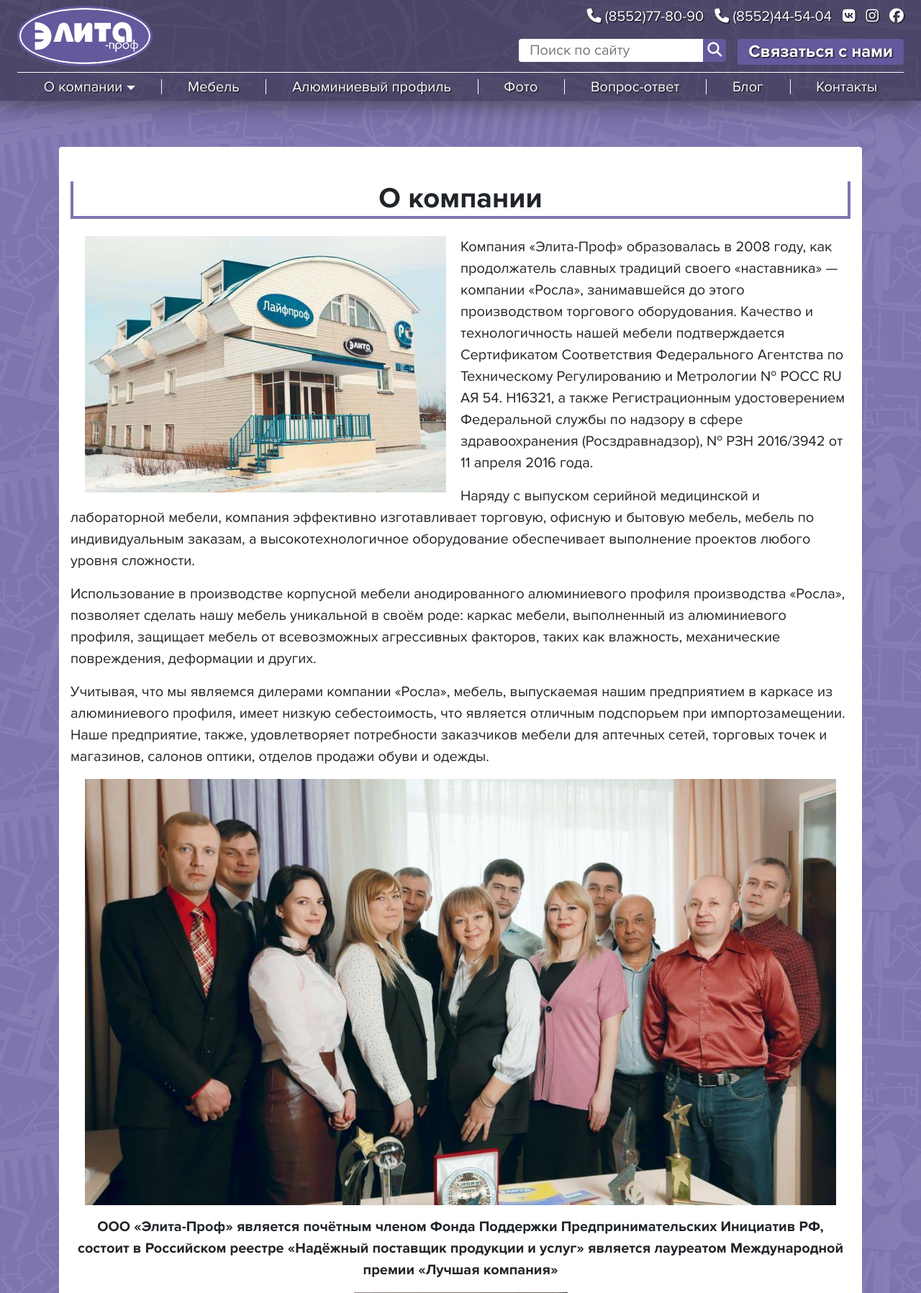
After one commit to aavday/elita-prof, a PHP site: page /o-kompanii/ in a window 1280 px wide. The commit adds this page. Shown: the top 1796 px of the page at 72% size. Run offline with PHP 8.4, Linux system fonts and the light colour scheme; style sheets or scripts are compiled from the project's sources; some libraries are stand-ins or nearby versions.

Commit message:
Создана страница "О компании"

```diff
--- /dev/null
+++ b/o-kompanii/index.html
@@ -0,0 +1,313 @@
+<!DOCTYPE html>
+<html lang="ru">
+<head>
+    <meta charset="UTF-8">
+    <title>О компании Элита-Проф</title>
+    <link rel="stylesheet" href="/node_modules/owl.carousel/dist/assets/owl.carousel.min.css">
+    <link rel="stylesheet" href="/node_modules/owl.carousel/dist/assets/owl.theme.default.min.css">
+    <link rel="stylesheet" href="/dist/css/style.css">
+    <script src="https://kit.fontawesome.com/c0475dd5ed.js" crossorigin="anonymous"></script>
+    <meta name="viewport" content="width=device-width, initial-scale=1.0">
+</head>
+<body style="background-image: url('/dist/img/bg-top.png');">
+<header class="header position-fixed">
+    <div class="header-main">
+        <div class="header-top row px-4 py-2">
+            <a href="/" class="header-top__item col-md-2 d-md-inline d-none">
+                <img src="/dist/img/logo.svg" alt="Логотип Элита-Проф" class="header-logo">
+            </a>
+            <div class="header-top__item col-md-10 d-flex flex-column">
+                <div class="d-flex flex-lg-row flex-column justify-content-end">
+                    <ul class="header-contacts d-flex flex-sm-row flex-column justify-content-md-end justify-content-center align-items-center">
+                        <li class="header-contacts__item text-shadow-contour">
+                            <a href=""><i class="fas fa-phone"></i> (8552)77-80-90</a>
+                        </li>
+                        <li class="header-contacts__item text-shadow-contour">
+                            <a href=""><i class="fas fa-phone"></i> (8552)44-54-04</a>
+                        </li>
+                    </ul>
+                    <ul class="header-contacts-social d-flex justify-content-md-end justify-content-center">
+                        <li class="header-contacts__item text-shadow-contour">
+                            <a href=""><i class="fab fa-vk"></i></a>
+                        </li>
+                        <li class="header-contacts__item text-shadow-contour">
+                            <a href=""><i class="fab fa-instagram"></i></a>
+                        </li>
+                        <li class="header-contacts__item text-shadow-contour">
+                            <a href=""><i class="fab fa-facebook"></i></a>
+                        </li>
+                    </ul>
+                </div>
+                <div class="header-top-bottom text-center text d-md-flex d-sm-none flex-sm-row flex-column justify-content-end">
+                    <div class="search my-sm-0 justify-content-sm-start justify-content-center my-2">
+                        <input type="text" name="search" id="search h-100" placeholder="Поиск по сайту" class="search-input">
+                        <button class="search-btn"><i class="fas fa-search"></i></button>
+                    </div>
+                    <button class="button button-dark-purple fs-medium text-shadow-contour hover-shadow-white rounded fw-bold ms-3" data-bs-toggle="modal" data-bs-target="#contact-modal">
+                        Связаться с нами
+                    </button>
+                </div>
+            </div>
+        </div>
+        <div class="header-bottom px-4">
+            <nav class="header-nav text-shadow-contour" itemscope itemtype="http://schema.org/SiteNavigationElement">
+                <ul class="header-nav__menu d-flex flex-md-row flex-column justify-content-around align-items-center">
+                    <li class="header-nav__menu-item text-shadow-contour">
+                        <a href="" itemprop="url" class="dropdown-toggle" data-bs-toggle="dropdown" aria-expanded="false">О компании</a>
+                        <ul class="dropdown-menu px-3 bg-purple-dark" aria-labelledby="dropdownMenuLink">
+                            <li class="my-3"><a class="dropdown-item" href="/o-kompanii/">О компании</a></li>
+                            <li class="my-3"><a class="dropdown-item" href="/komanda/">Команда</a></li>
+                            <li class="my-3"><a class="dropdown-item" href="/dostizheniya/">Достижения</a></li>
+                            <li class="my-3"><a class="dropdown-item" href="/dilerskaya-informaciya/">Дилерская информация</a></li>
+                            <li class="my-3"><a class="dropdown-item" href="/privacy-policy/">Согласие на обработку персональных данных</a></li>
+                        </ul>
+                    </li>
+                    <li class="header-nav__menu-item">
+                        <a href="" itemprop="url">Мебель</a>
+                    </li>
+                    <li class="header-nav__menu-item">
+                        <a href="" itemprop="url">Алюминиевый профиль</a>
+                    </li>
+                    <li class="header-nav__menu-item">
+                        <a href="" itemprop="url">Фото</a>
+                    </li>
+                    <li class="header-nav__menu-item">
+                        <a href="" itemprop="url">Вопрос-ответ</a>
+                    </li>
+                    <li class="header-nav__menu-item">
+                        <a href="" itemprop="url">Блог</a>
+                    </li>
+                    <li class="header-nav__menu-item">
+                        <a href="" itemprop="url">Контакты</a>
+                    </li>
+                </ul>
+            </nav>
+        </div>
+    </div>
+    <div class="header-mob px-4 pb-3 pt-2 d-md-none d-flex justify-content-sm-between justify-content-center align-items-center">
+        <div class="search h-100 d-md-none d-sm-flex d-none">
+            <input type="text" name="search" id="search" placeholder="Поиск по сайту" class="search-input">
+            <button class="search-btn"><i class="fas fa-search"></i></button>
+        </div>
+        <div class="h-100">
+            <img src="/dist/img/logo.svg" alt="Логотип Элита-Проф" class="header-logo">
+            <div class="header-mob__nav-toggle mx-auto">
+                <span class="header-mob__nav-toggle-line header-mob__nav-toggle-line-1 rounded"></span>
+                <span class="header-mob__nav-toggle-line header-mob__nav-toggle-line-2 rounded"></span>
+            </div>
+        </div>
+        <button class="button d-md-none d-sm-inline d-none button-dark-purple fs-medium text-shadow-contour hover-shadow-white rounded fw-bold ms-3" data-bs-toggle="modal" data-bs-target="#contact-modal">
+            Связаться с нами
+        </button>
+    </div>
+</header>
+
+<main class="main">
+    <section class="section container about py-4">
+        <div class="bg-white px-3 py-5 rounded">
+            <h2 class="about__title section-title fs-big mb-4 text-center">
+                О компании
+            </h2>
+            <div class="about__text">
+                <img src="/dist/img/office.jpg" alt="" class="float-start w-50">
+                <p>
+                    Компания «Элита-Проф» образовалась в 2008 году, как продолжатель славных традиций своего «наставника» — компании «Росла», занимавшейся до этого производством торгового оборудования. Качество и технологичность нашей мебели подтверждается Сертификатом Соответствия Федерального Агентства по Техническому Регулированию и Метрологии № РОСС RU АЯ 54. Н16321, а также Регистрационным удостоверением Федеральной службы по надзору в сфере здравоохранения (Росздравнадзор), № РЗН 2016/3942 от 11 апреля 2016 года.
+                </p>
+                <p>
+                    Наряду с выпуском серийной медицинской и лабораторной мебели, компания эффективно изготавливает торговую, офисную и бытовую мебель, мебель по индивидуальным заказам, а высокотехнологичное оборудование обеспечивает выполнение проектов любого уровня сложности.
+                </p>
+                <p>
+                    Использование в производстве корпусной мебели анодированного алюминиевого профиля производства «Росла», позволяет сделать нашу мебель уникальной в своём роде: каркас мебели, выполненный из алюминиевого профиля, защищает мебель от всевозможных агрессивных факторов, таких как влажность, механические повреждения, деформации и других.
+                </p>
+                <p>
+                    Учитывая, что мы являемся дилерами компании «Росла», мебель, выпускаемая нашим предприятием в каркасе из алюминиевого профиля, имеет низкую себестоимость, что является отличным подспорьем при импортозамещении. Наше предприятие, также, удовлетворяет потребности заказчиков мебели для аптечных сетей, торговых точек и магазинов, салонов оптики, отделов продажи обуви и одежды.
+                </p>
+                <img src="/dist/img/nash-kollektiv-3.jpg" alt="" class="w-100">
+                <p class="fw-bold text-center">
+                    ООО «Элита-Проф» является  почётным членом  Фонда Поддержки Предпринимательских Инициатив  РФ, состоит в Российском реестре «Надёжный поставщик продукции и услуг» является лауреатом Международной премии «Лучшая компания»
+                </p>
+                <p class="text-center">
+                    <img src="/dist/img/image-4.webp" alt="" height="600px">
+                </p>
+            </div>
+        </div>
+    </section>
+</main>
+
+<footer class="footer mt-5 color-white">
+    <div class="container py-5">
+        <div class="footer-top row">
+            <div class="col-lg-3 col-sm-6">
+                <p class="fw-bold">ООО «Элита-Проф»</p>
+                <p>Набережные Челны, Профильная улица, 84</p>
+                <a href="" class="white-link d-block"><i class="fas fa-phone"></i> (8552)77-80-90</a>
+                <a href="" class="white-link d-block"><i class="fas fa-phone"></i> (8552)44-54-04</a>
+            </div>
+            <div class="col-lg-3 col-sm-6 mt-sm-0 mt-3">
+                <p class="fw-bold">Мебель</p>
+                <nav class="footer__nav">
+                    <ul>
+                        <li class="footer__nav-item mb-2">
+                            <a href="" class="white-link hover-underline">Медицинская и лабораторная мебель</a>
+                        </li>
+                        <li class="footer__nav-item mb-2">
+                            <a href="" class="white-link hover-underline">Корпусная</a>
+                        </li>
+                        <li class="footer__nav-item mb-2">
+                            <a href="" class="white-link hover-underline">Офисная</a>
+                        </li>
+                        <li class="footer__nav-item mb-2">
+                            <a href="" class="white-link hover-underline">Торговая</a>
+                        </li>
+                    </ul>
+                </nav>
+            </div>
+            <div class="col-lg-3 col-sm-6">
+                <p class="fw-bold">Алюминиевый профиль</p>
+                <nav class="footer__nav">
+                    <ul>
+                        <li class="footer__nav-item mb-2">
+                            <a href="" class="white-link hover-underline">Для шкафов</a>
+                        </li>
+                        <li class="footer__nav-item mb-2">
+                            <a href="" class="white-link hover-underline">Для торгово-выставочного оборудования</a>
+                        </li>
+                        <li class="footer__nav-item mb-2">
+                            <a href="" class="white-link hover-underline">Для мобильных перегородок</a>
+                        </li>
+                        <li class="footer__nav-item mb-2">
+                            <a href="" class="white-link hover-underline">Для подвесных дверей</a>
+                        </li>
+                        <li class="footer__nav-item mb-2">
+                            <a href="" class="white-link hover-underline">Для кухни</a>
+                        </li>
+                    </ul>
+                </nav>
+            </div>
+            <div class="col-lg-3 col-sm-6">
+                <p class="fw-bold">Другие разделы</p>
+                <nav class="footer__nav">
+                    <ul>
+                        <li class="footer__nav-item mb-2">
+                            <a href="" class="white-link hover-underline">О компании</a>
+                        </li>
+                        <li class="footer__nav-item mb-2">
+                            <a href="" class="white-link hover-underline">Фото</a>
+                        </li>
+                        <li class="footer__nav-item mb-2">
+                            <a href="" class="white-link hover-underline">Вопрос-ответ</a>
+                        </li>
+                        <li class="footer__nav-item mb-2">
+                            <a href="" class="white-link hover-underline">Блог</a>
+                        </li>
+                        <li class="footer__nav-item mb-2">
+                            <a href="" class="white-link hover-underline">Контакты</a>
+                        </li>
+                    </ul>
+                </nav>
+            </div>
+        </div>
+    </div>
+    <div class="footer-bottom bg-purple-dark py-1 color-smoke fs-small">
+        <div class="container d-flex justify-content-between align-items-center">
+            <span class="footer-copyright mx-2">© 2012–2021 ООО «Элита-Проф»</span>
+            <span class="footer-copyright mx-2">Дизайн, разработка и поддержка - Авдеев Алексей, avdey@avdey.su</span>
+        </div>
+    </div>
+</footer>
+
+<div class="modal fade" tabindex="-1" id="contact-modal">
+    <div class="modal-dialog">
+        <div class="modal-content p-4">
+            <div class="modal-header">
+                <p class="modal-title fw-bold fs-medium">Оставить отзыв</p>
+                <button type="button" class="btn-close" data-bs-dismiss="modal" aria-label="Close"></button>
+            </div>
+            <div class="modal-body">
+                <p class="fs-small">
+                    Если вы имели опыт работы с нашей компанией - пожалуйста, оставьте нам свой отзыв, для нас это очень важно
+                </p>
+                <form action="" id="contact-form" name="contact-form">
+                    <div class="my-2">
+                        <label for="contact-name" class="form-label required">Как к вам обращаться</label>
+                        <input type="text" class="form-control" name="contact-name" id="contact-name" required>
+                    </div>
+                    <div class="my-2">
+                        <label for="contact-phone" class="form-label required">Ваш номер телефона</label>
+                        <input type="tel" class="form-control js-mask" name="contact-phone" id="contact-phone" pattern="+7 \(9[0-9]{2}\) [0-9]{3}-[0-9]{4}" data-mask="+7 (999) 999-99-99" required>
+                    </div>
+                    <div class="my-2">
+                        <label for="contact-email" class="form-label">Ваш E-mail</label>
+                        <input type="email" class="form-control" name="contact-email" id="contact-email">
+                    </div>
+                    <div class="my-2">
+                        <label for="contact-city" class="form-label">Ваш город</label>
+                        <input type="text" class="form-control" name="contact-city" id="contact-city">
+                    </div>
+                    <div class="my-2">
+                        <label for="contact-question" class="form-label required">Ваш вопрос</label>
+                        <textarea class="form-control" name="contact-question" id="contact-question" cols="30" rows="10" required></textarea>
+                    </div>
+                    <div class="my-2 form-check">
+                        <input type="checkbox" class="form-check-input" name="contact-agree-policy" id="contact-agree-policy" required>
+                        <label class="form-check-label fs-small" for="contact-agree-policy">Я согласен с <a href="">условиями обработки</a> персональных данных</label>
+                    </div>
+                    <div class="text-center">
+                        <button type="submit" class="contact__send-btn mt-2 py-2 text-shadow-contour hover-underline rounded shadow-white button button-dark-purple fs-medium">
+                            Отправить
+                        </button>
+                    </div>
+                </form>
+            </div>
+        </div>
+    </div>
+</div>
+
+<div class="modal fade" tabindex="-1" id="feedback-modal">
+    <div class="modal-dialog">
+        <div class="modal-content p-4">
+            <div class="modal-header">
+                <p class="modal-title fw-bold fs-medium">Связаться с нами/p>
+                    <button type="button" class="btn-close" data-bs-dismiss="modal" aria-label="Close"></button>
+            </div>
+            <div class="modal-body">
+                <p class="fs-small">
+                    Оставьте здесь ваш вопрос, и мы ответим в течение 30 минут
+                </p>
+                <form action="" id="feedback-form" name="feedback-form">
+                    <div class="my-2">
+                        <label for="feedback-name" class="form-label required">Ваше имя</label>
+                        <input type="text" class="form-control" name="feedback-name" id="feedback-name" required>
+                    </div>
+                    <div class="my-2">
+                        <label for="feedback-surname" class="form-label required">Ваша фамилия</label>
+                        <input type="text" class="form-control" name="feedback-surname" id="feedback-surname" required>
+                    </div>
+                    <div class="my-2">
+                        <label for="feedback-city" class="form-label required">Ваш город</label>
+                        <input type="text" class="form-control" name="feedback-city" id="feedback-city">
+                    </div>
+                    <div class="my-2">
+                        <label for="feedback-organization" class="form-label">Ваша организация</label>
+                        <input type="text" class="form-control" name="feedback-organization" id="feedback-organization">
+                    </div>
+                    <div class="my-2 form-check">
+                        <input type="checkbox" class="form-check-input" name="feedback-agree-policy" id="feedback-agree-policy" required>
+                        <label class="form-check-label fs-small" for="feedback-agree-policy">Я согласен с <a href="">условиями обработки</a> персональных данных</label>
+                    </div>
+                    <button type="submit" class="feedback__leave-btn mt-2 py-2 text-shadow-contour hover-underline rounded shadow-white button button-dark-purple fs-medium">
+                        Отправить
+                    </button>
+                </form>
+            </div>
+        </div>
+    </div>
+</div>
+
+<script src="/node_modules/jquery/dist/jquery.slim.min.js"></script>
+<script src="/node_modules/jquery-mask-plugin/dist/jquery.mask.min.js"></script>
+<script src="/node_modules/bootstrap/dist/js/bootstrap.bundle.min.js"></script>
+<script src="/node_modules/owl.carousel/dist/owl.carousel.min.js"></script>
+<script type="module" src="/dist/js/main-min.js"></script>
+</body>
+</html>
--- a/src/scss/style.scss
+++ b/src/scss/style.scss
@@ -258,7 +258,7 @@
         background: rgba(0, 0, 0, 0.4) !important;
 
         & a:hover {
-          background: rgba(0, 0, 0, 0.4) !important;
+          background: none;
         }
       }
     }
@@ -540,6 +540,15 @@
   }
 }
 
+//about
+
+.about {
+  & img {
+    padding: 0 20px;
+    margin-bottom: 15px;
+  }
+}
+
 //footer
 
 .footer {
```
Also changed, not shown: dist/img/image-4.webp (added), dist/img/nash-kollektiv-3.jpg (added), dist/img/office.jpg (added), src/img/image-4.webp (added), src/img/nash-kollektiv-3.jpg (added), src/img/office.jpg (added).
